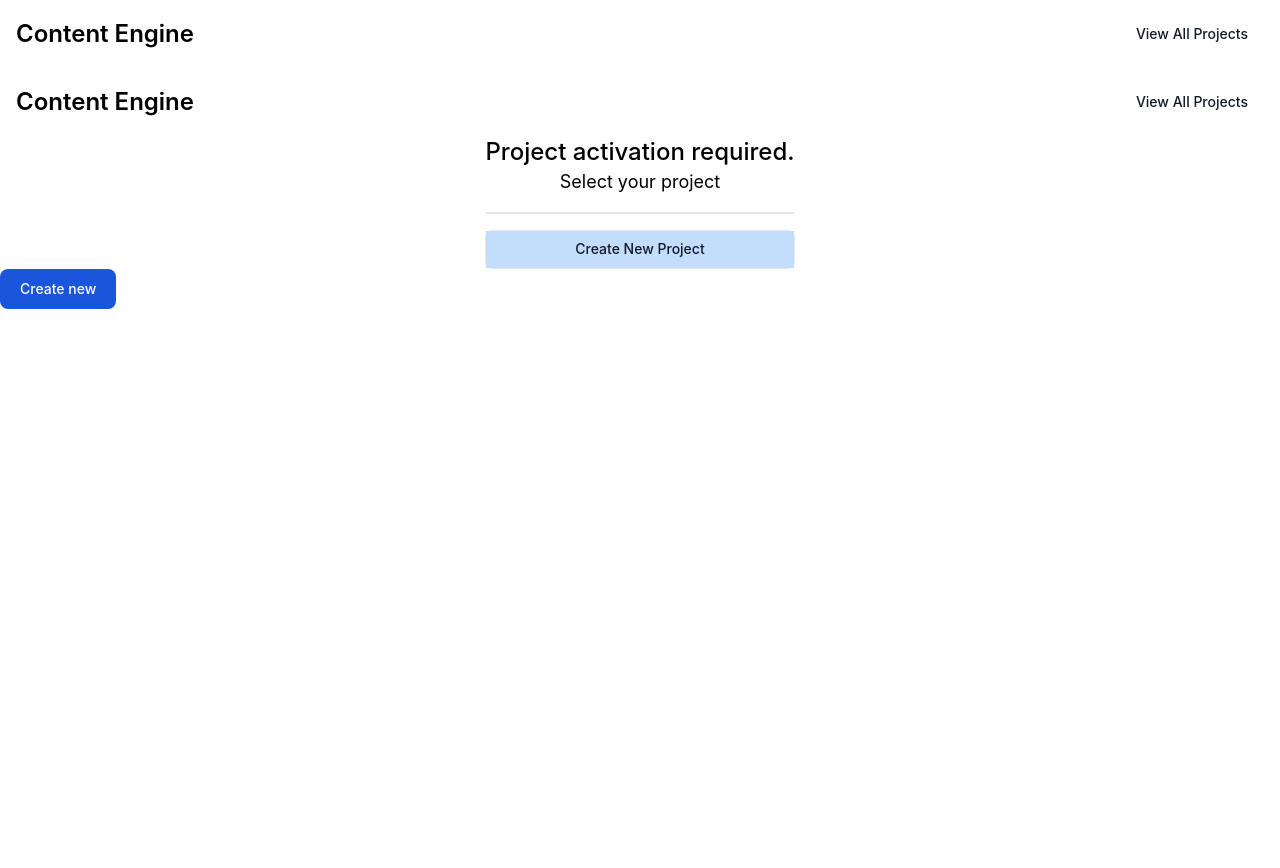
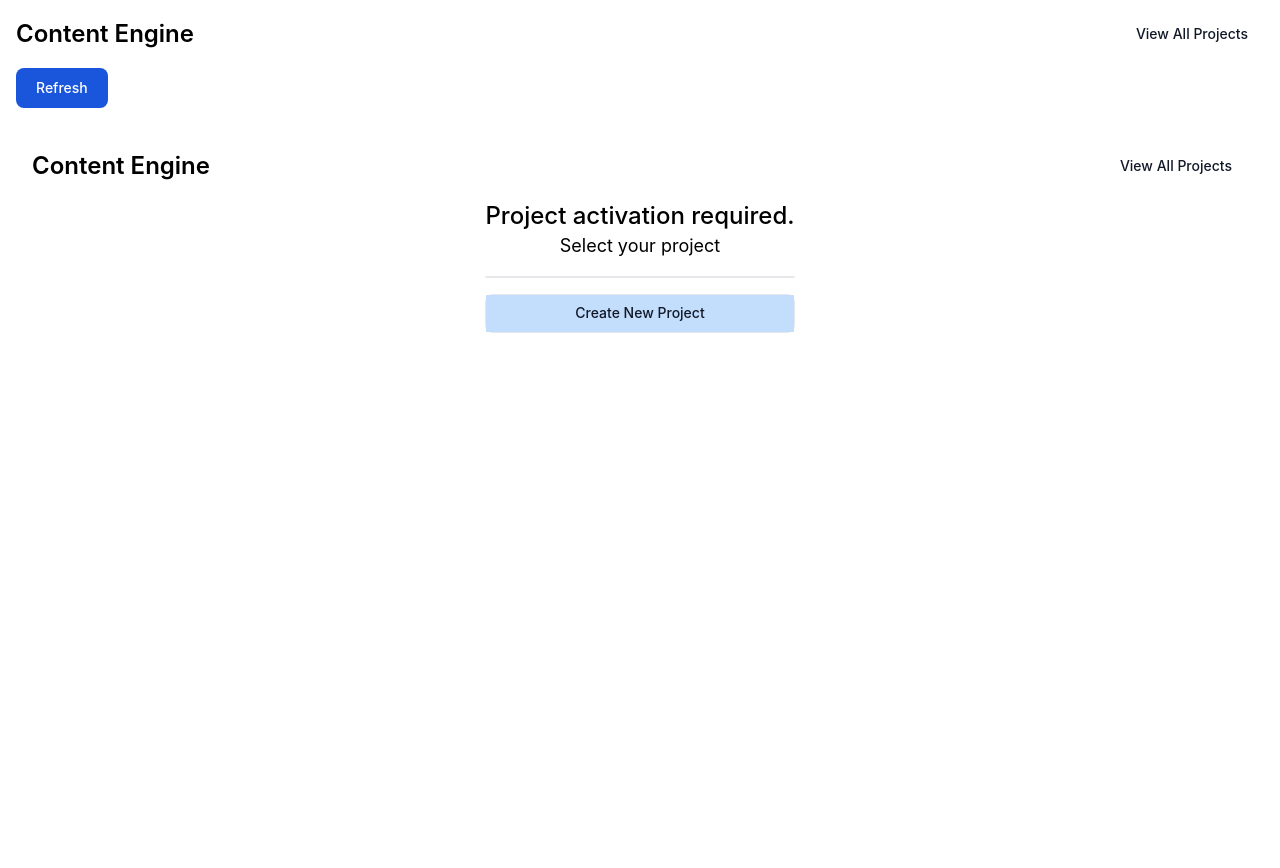
Before and after one commit to SAMEER-40/commit-history-, a Django app: template src/templates/dashboard/home.html in a window 1280 px wide. Run offline with Django 4.2, Linux system fonts and the light colour scheme; the template is opened without the code that fills it, so the values that code supplies are empty; the visitor is signed in with stand-in values (Sample User, id 1); data comes from the database, SQL or seed files in the repository; style sheets or scripts are compiled from the project's sources; some libraries are stand-ins or nearby versions.

Commit message:
52 - Custom HTMX Trigger Event

```diff
--- a/src/projects/models.py
+++ b/src/projects/models.py
@@ -23,6 +23,9 @@ class Project(models.Model):
     updated = models.DateTimeField(auto_now_add=False, auto_now=True)
     timestamp = models.DateTimeField(auto_now_add=True, auto_now=False)
 
+    def __str__(self):
+        return self.handle
+
     def get_absolute_url(self):
         return reverse("projects:detail", kwargs={"handle": self.handle})
 
--- a/src/templates/dashboard/home.html
+++ b/src/templates/dashboard/home.html
@@ -4,12 +4,11 @@
 {% block content %}
 
 <!-- REST API Request -->
-<div class="h-screen">
-    <div hx-get="{{ item_list_url }}" hx-trigger="load">
+<div class="h-screen space-y-4 px-4 mx-auto">
+    <button id="refresh-button" type="button" class="text-white bg-blue-700 hover:bg-blue-800 focus:ring-4 focus:ring-blue-300 font-medium rounded-lg text-sm px-5 py-2.5 me-2 mb-2 dark:bg-blue-600 dark:hover:bg-blue-700 focus:outline-none dark:focus:ring-blue-800">Refresh</button>
+
+    <div hx-get="{{ item_list_url }}" hx-trigger="load, click from:#refresh-button, refresh-list-view from:body">
         Loading ...
-    </div>
-    <div id="item-create-container">
-        <button hx-target="#item-create-container" hx-swap="innerHTML" hx-get="{{ item_create_url }}" hx-trigger="click" type="button" class="text-white bg-blue-700 hover:bg-blue-800 focus:ring-4 focus:ring-blue-300 font-medium rounded-lg text-sm px-5 py-2.5 me-2 mb-2 dark:bg-blue-600 dark:hover:bg-blue-700 focus:outline-none dark:focus:ring-blue-800">Create new</button>
     </div>
 
 </div>
--- a/src/templates/items/snippets/table.html
+++ b/src/templates/items/snippets/table.html
@@ -1,6 +1,6 @@
 
 
-<div class="relative overflow-x-auto">
+<div class="relative overflow-x-auto space-y-4">
     <table class="w-full text-sm text-left rtl:text-right text-gray-500 dark:text-gray-400">
         <thead class="text-xs text-gray-700 uppercase bg-gray-50 dark:bg-gray-700 dark:text-gray-400">
             <tr>
@@ -37,4 +37,8 @@
             {% endfor %}
         </tbody>
     </table>
+    <div id="item-create-container">
+        <button hx-target="#item-create-container" hx-swap="innerHTML" hx-get="{{ item_create_url }}" hx-trigger="click" type="button" class="text-white bg-blue-700 hover:bg-blue-800 focus:ring-4 focus:ring-blue-300 font-medium rounded-lg text-sm px-5 py-2.5 me-2 mb-2 dark:bg-blue-600 dark:hover:bg-blue-700 focus:outline-none dark:focus:ring-blue-800">Create new</button>
+    </div>
+
 </div>
```
Also changed, not shown: src/items/views.py (+5 -2 lines).
